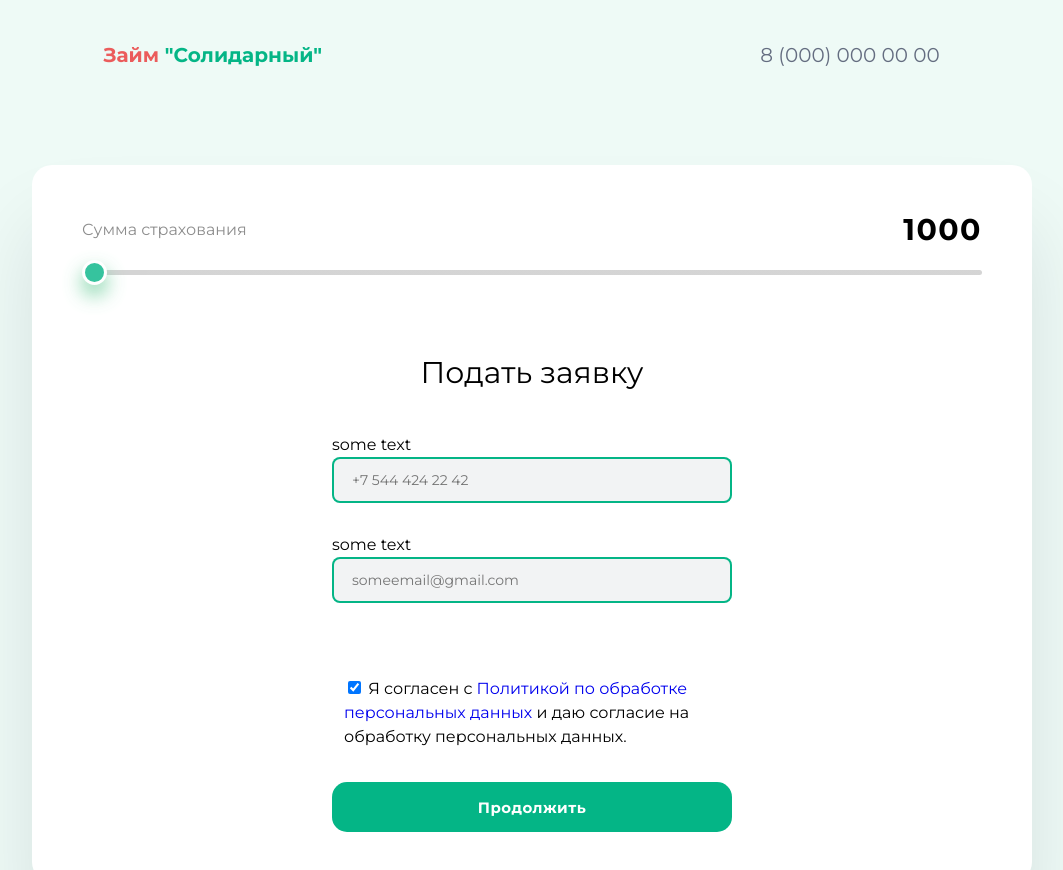
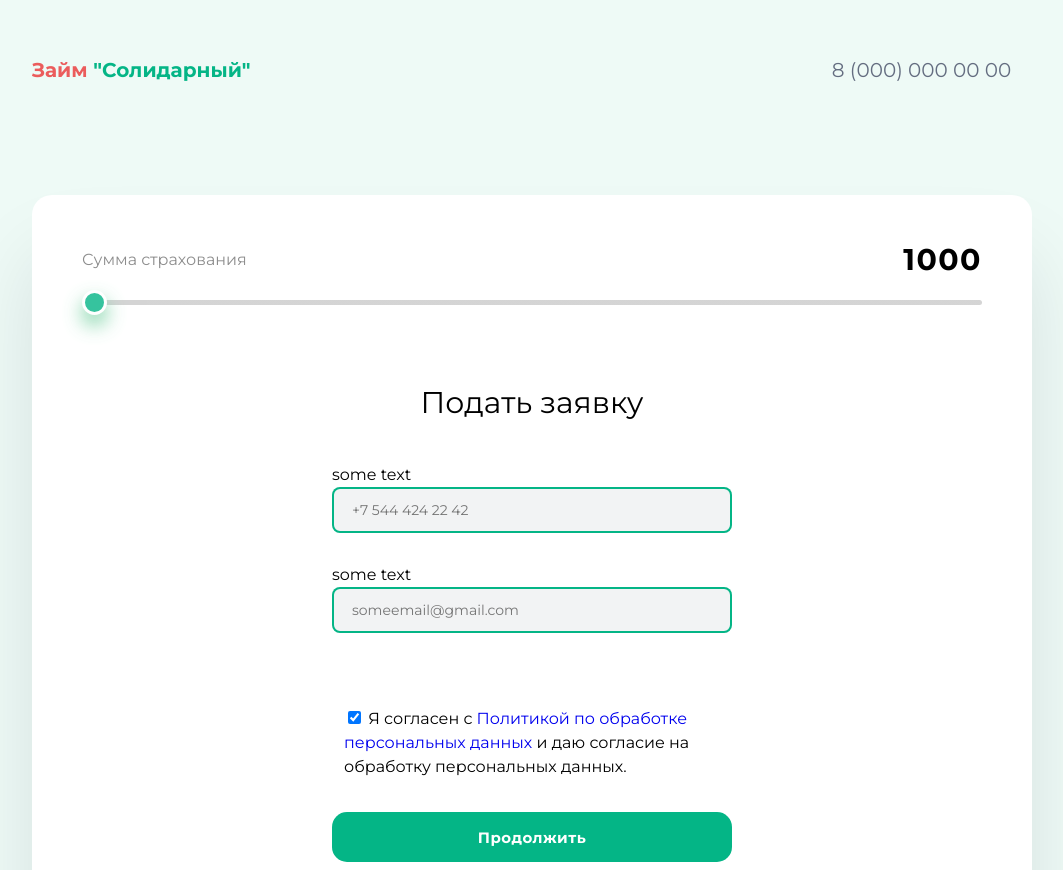
Before and after one commit to mant1ssa/Zaim_solidarniy, a plain HTML site: page index.html in a window 1280 px wide. Shown: the top 870 px of the page, without its empty margins (108-1171 px from the left). Drawn offline with nearby package versions, Linux system fonts and the light colour scheme.

Commit message:
header:containered

```diff
--- a/css/header.css
+++ b/css/header.css
@@ -1,9 +1,10 @@
 .header{
+    margin: 0 auto;
+    padding: 40px 4px;
+}
+.header__inner{
     display: flex;
-    /* max-width: 1400px; */
-    margin: 0 auto;
-    justify-content: space-around;
-    padding: 40px 4px;
+    justify-content: space-between;
 }
 .header-logo{
     color: rgb(235, 92, 92);
--- a/index.html
+++ b/index.html
@@ -19,6 +19,8 @@
 </head>
 <body>
     <header class="header">
+        <div class="container">
+            <div class="header__inner">
                 <div class="header-logo">
                     Займ <span class="header-logo__span">"Солидарный"</span>
                 </div>
@@ -30,6 +32,8 @@
                     <!-- <i class="fa-solid fa-user"></i> -->
                     <i class="fa-solid fa-phone"></i>
                 </a>
+            </div>
+        </div>
     </header>
 
     <section class="section-calculate">
```
Lines whose indentation alone changed are shown as unchanged.
